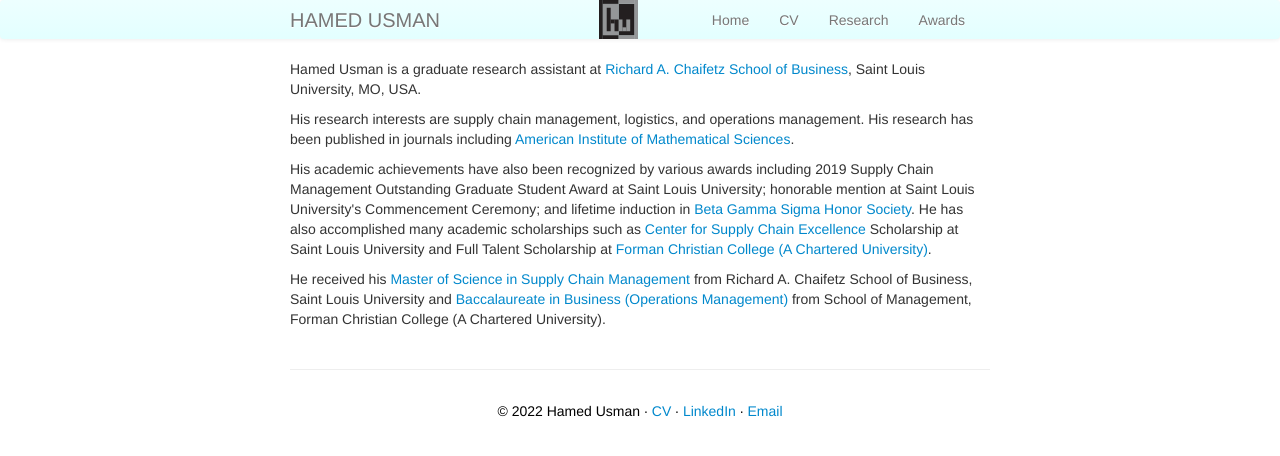
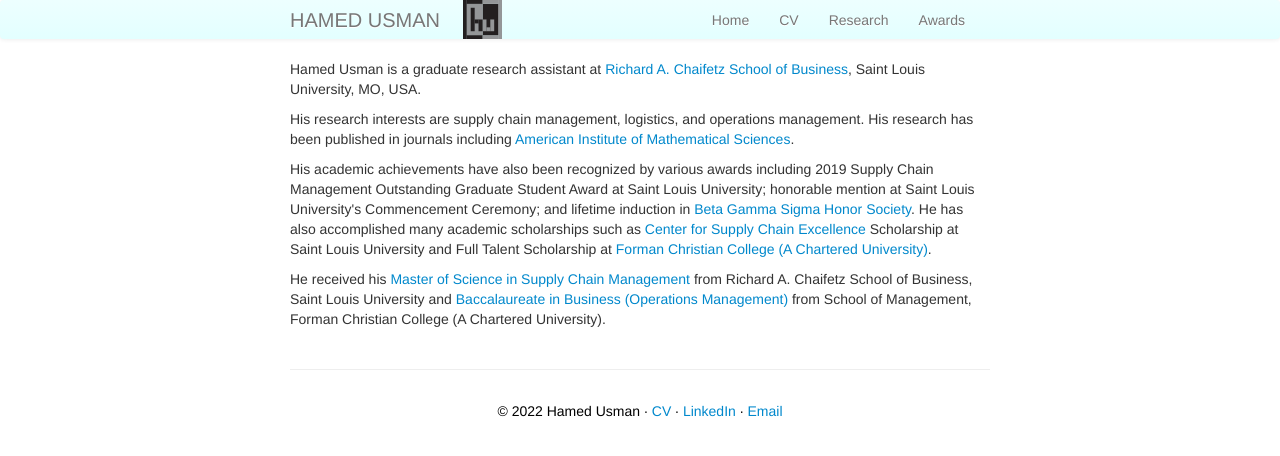
Before and after one commit to hamedusman/hamedusman.github.io, a Jekyll site: the page built from index.md, in a window 1280 px wide. Shown: the top 456 px of the page. Built offline with Jekyll 4.4.1, drawn with Linux system fonts in a browser that asks for light colours.

Commit message:
Update my_custom_css.css

```diff
--- a/assets/themes/twitter/css/my_custom_css.css
+++ b/assets/themes/twitter/css/my_custom_css.css
@@ -34,7 +34,7 @@
   margin-top: 0px;
   margin-right: 0px;
   margin-bottom: 0px;
-  margin-left: -150%;
+  margin-left: -500%;
   width: 39px;
   height: 39px;
   float: none;
```
